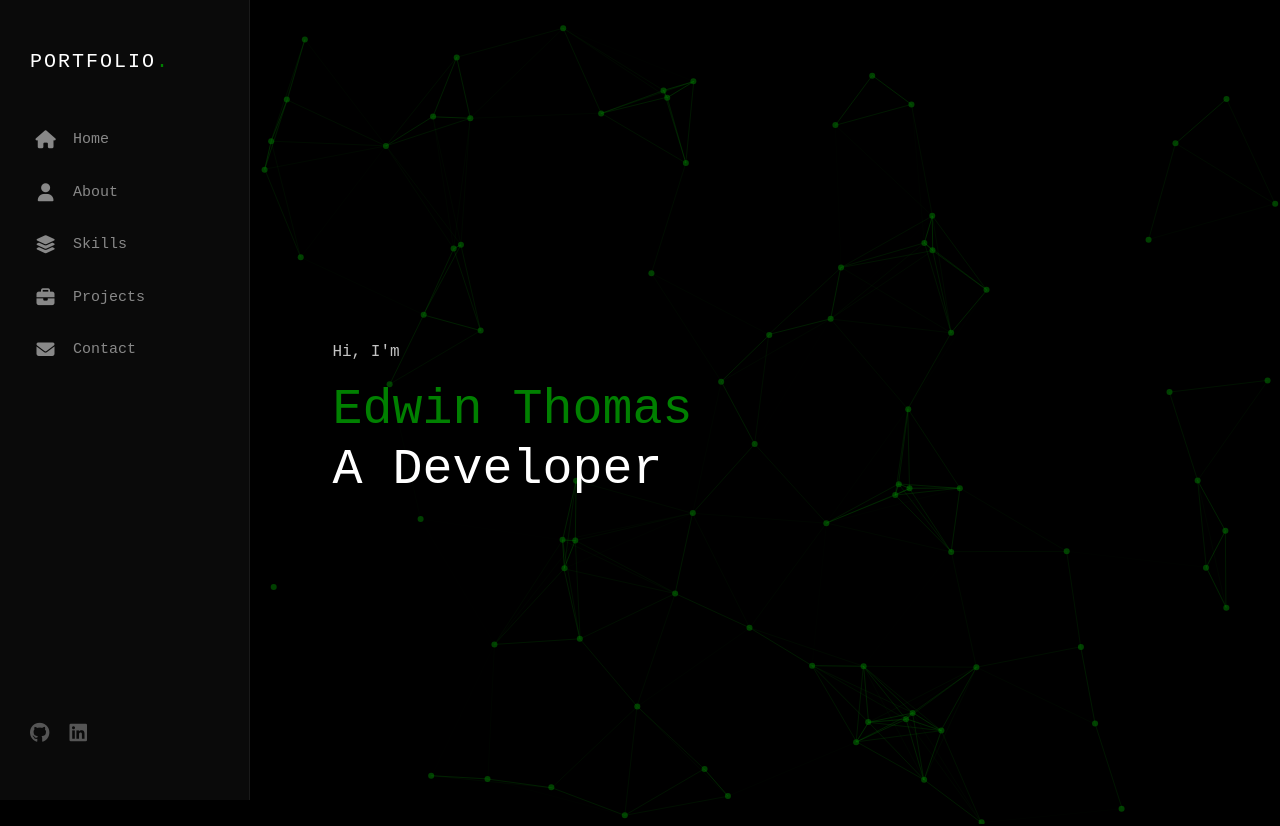
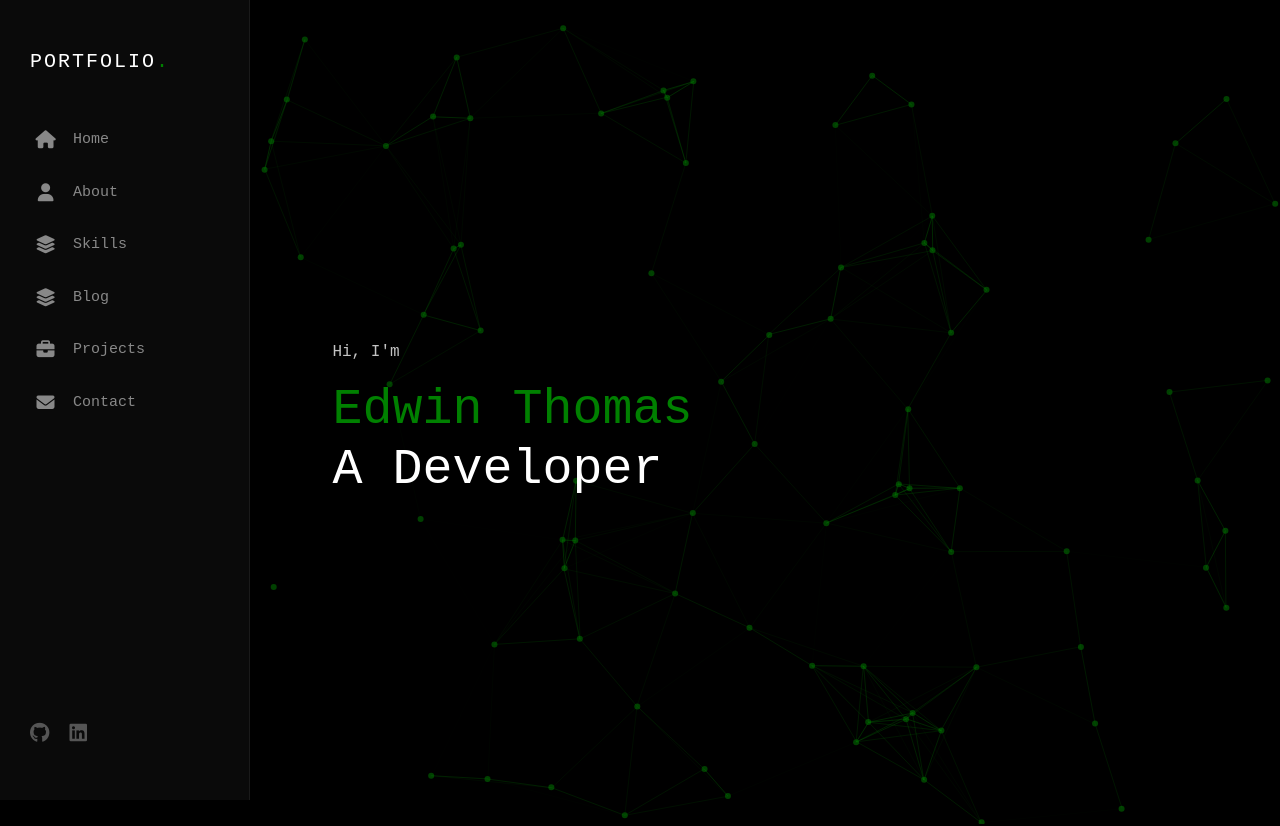
Before and after one commit to Kudu123/e-portfolio, a plain HTML site: page index.html in a window 1280 px wide. Shown: the top 826 px of the page. Drawn offline with nearby package versions, Linux system fonts and the light colour scheme.

Commit message:
Add Blog link to navigation menu

```diff
--- a/index.html
+++ b/index.html
@@ -21,6 +21,7 @@
                 <li><a href="#header" onclick="closemenu()"><i class="fa-solid fa-house"></i><span>Home</span></a></li>
                 <li><a href="#about" onclick="closemenu()"><i class="fa-solid fa-user"></i><span>About</span></a></li>
                 <li><a href="#services" onclick="closemenu()"><i class="fa-solid fa-layer-group"></i><span>Skills</span></a></li>
+                <li><a href="https://kudu123.github.io/wisdom_waves/" onclick="closemenu()"><i class="fa-solid fa-layer-group"></i><span>Blog</span></a></li>
                 <li><a href="#projects" onclick="closemenu()"><i class="fa-solid fa-briefcase"></i><span>Projects</span></a></li>
                 <li><a href="#contact" onclick="closemenu()"><i class="fa-solid fa-envelope"></i><span>Contact</span></a></li>
             </ul>
```
